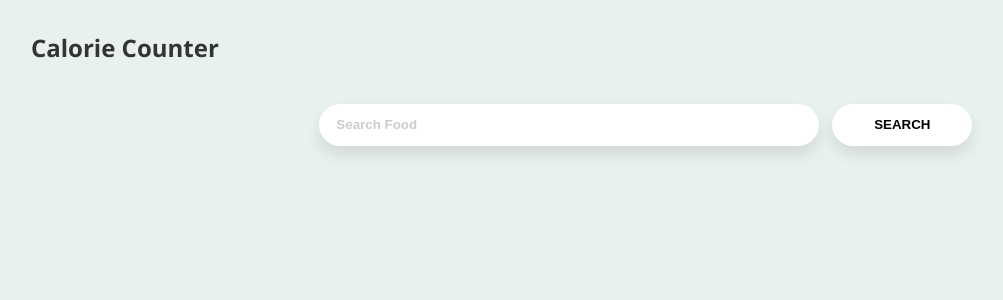
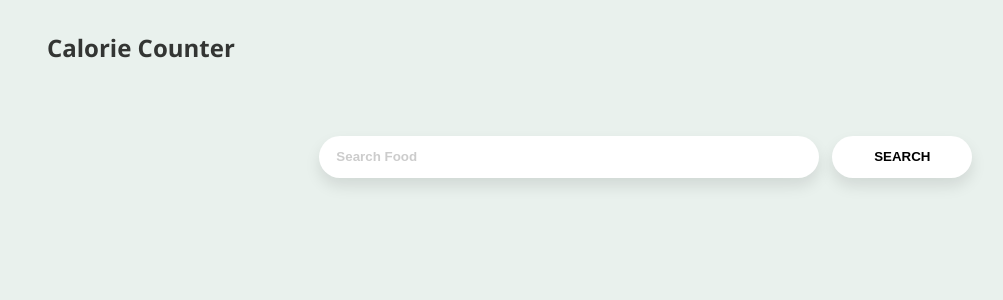
Before and after one commit to Skyblazar/calorie-counter-app, a React (Create React App) app: page / in a window 1280 px wide. Shown: the top 300 px of the page, without its empty margins (1-1004 px from the left). Built offline with nearby package versions, Linux system fonts and the light colour scheme.

Commit message:
style: minor style updates

```diff
--- a/src/components/organisms/calorie-box/index.tsx
+++ b/src/components/organisms/calorie-box/index.tsx
@@ -25,6 +25,7 @@ const Wrapper = styled.div`
 
   h1 {
     font-size: 7em;
+    text-align: center;
   }
 
   small {
--- a/src/components/organisms/forms/search/index.tsx
+++ b/src/components/organisms/forms/search/index.tsx
@@ -14,7 +14,7 @@ const Wrapper = styled.form`
   text-align: center;
 
   ${Input} {
-    margin: 0 1em;
+    margin: 0 1em 1em 1em;
   }
 `;
 
--- a/src/components/organisms/navbar/index.tsx
+++ b/src/components/organisms/navbar/index.tsx
@@ -11,8 +11,8 @@ interface TProps {
 
 const Wrapper = styled.nav`
   max-width: 1300px;
-  margin: 2em auto;
-  padding: 0 1em;
+  margin: 0 auto 2em auto;
+  padding: 2em;
   color: #333533;
   display: flex;
   align-items: center;
```
